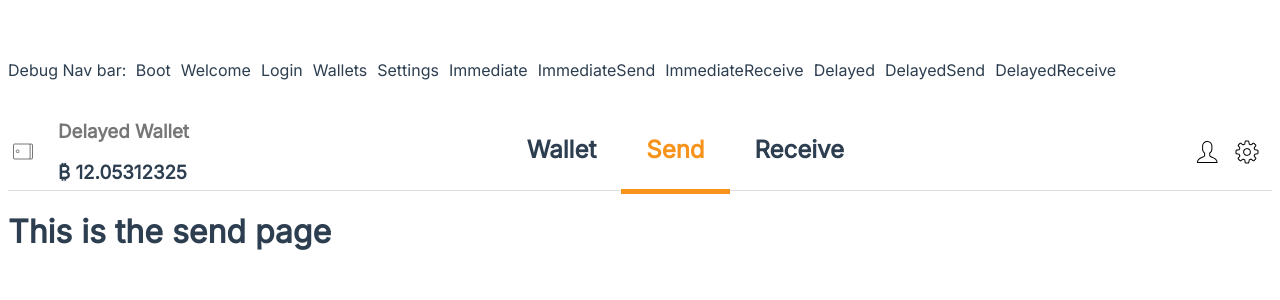
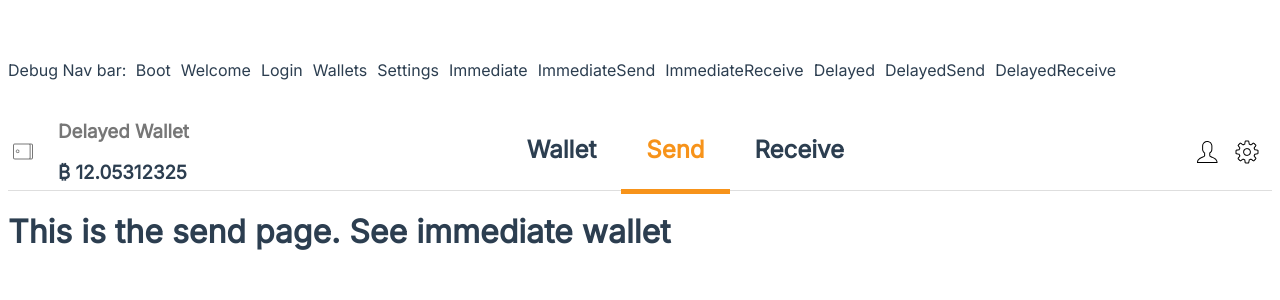
Before and after one commit to epiccurious/arctica-frontend, a Vue app: page /wallets/delayed/send in a window 1280 px wide. Shown: the top 300 px of the page. Built offline with nearby package versions, Linux system fonts and the light colour scheme.

Commit message:
added note to delayed wallet send page

```diff
--- a/src/views/delayed/Send.vue
+++ b/src/views/delayed/Send.vue
@@ -1,7 +1,7 @@
 <template>
 <div class="page">
     <NavDelayed/>
-    <h1>This is the send page</h1>
+    <h1>This is the send page. See immediate wallet</h1>
 </div>
 </template>
 
```
